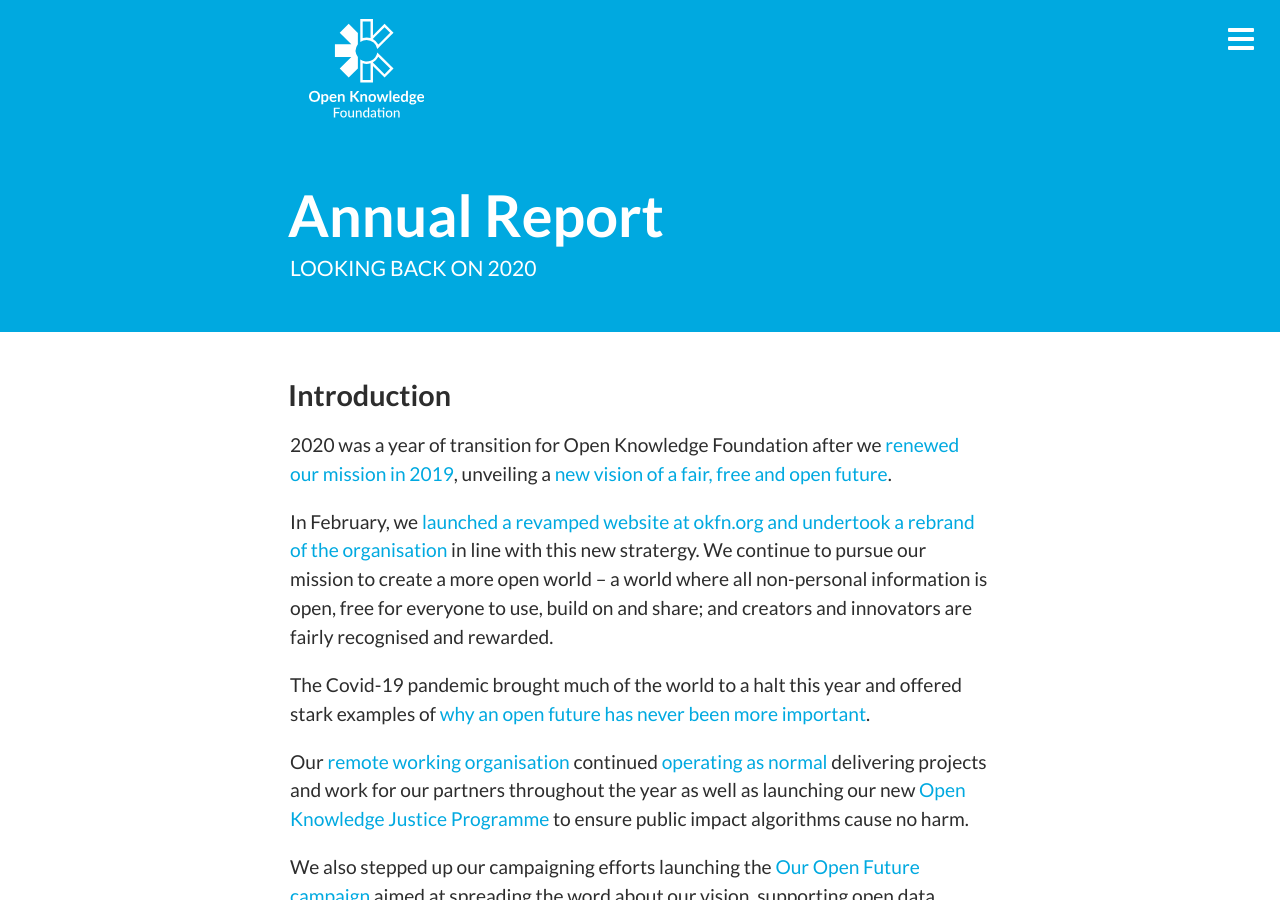
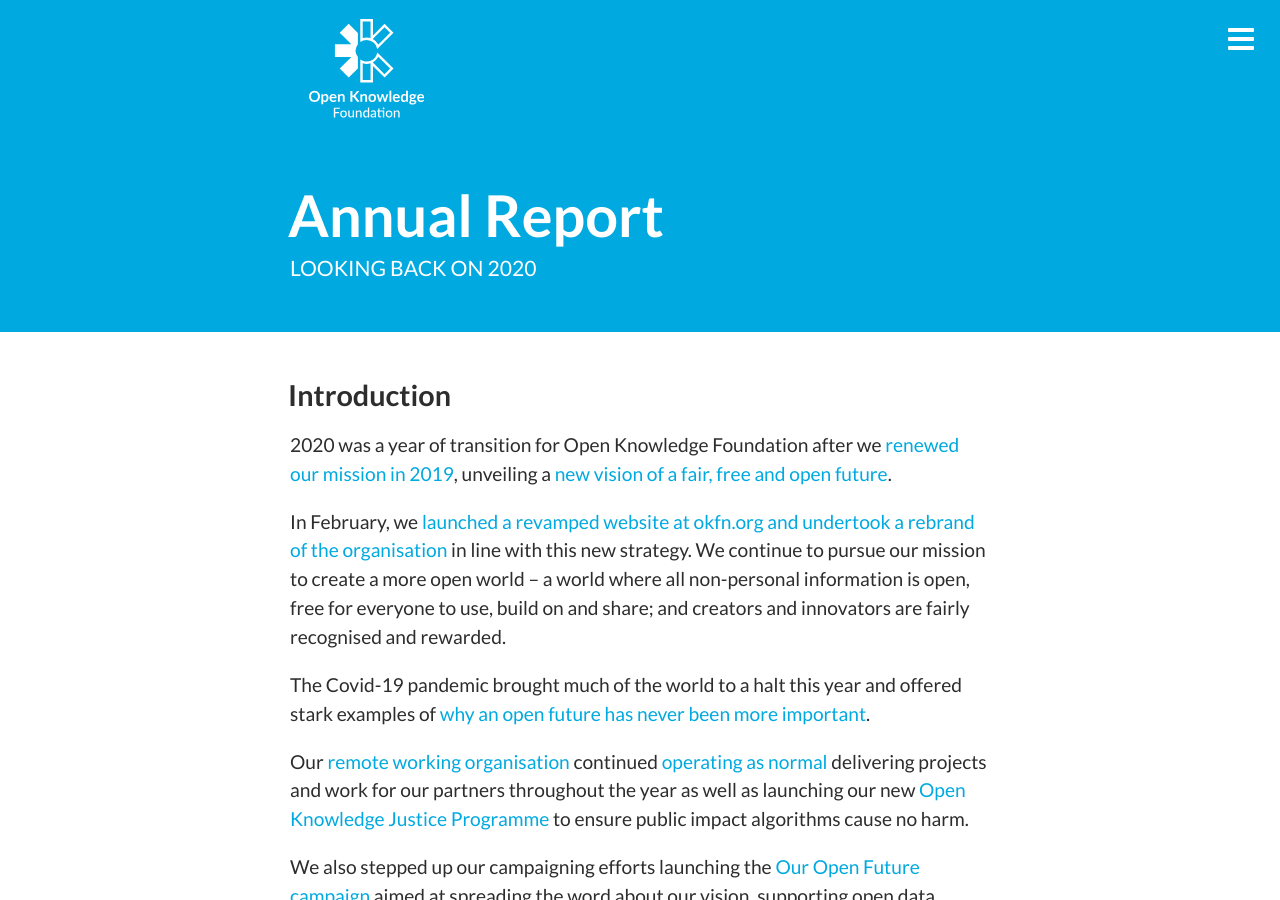
Before and after one commit to okfn/annual-report-2020, a Jekyll site: the page built from index.html, in a window 1280 px wide and 900 px high. Built offline with Jekyll 4.4.1, drawn with Linux system fonts in a browser that asks for light colours; some web fonts are replaced.

Commit message:
Fix strategy typo

```diff
--- a/_data/content.yml
+++ b/_data/content.yml
@@ -3,7 +3,7 @@
 
     2020 was a year of transition for Open Knowledge Foundation after we [renewed our mission in 2019](https://2019.okfn.org/), unveiling a [new vision of a fair, free and open future](https://blog.okfn.org/2019/05/20/for-a-fair-free-and-open-future-celebrating-15-years-of-the-open-knowledge-foundation/).
 
-    In February, we [launched a revamped website at okfn.org and undertook a rebrand of the organisation](https://blog.okfn.org/2020/02/11/unveiling-the-new-okfn-org-website-blog-and-logo/) in line with this new stratergy. We continue to pursue our mission to create a more open world – a world where all non-personal information is open, free for everyone to use, build on and share; and creators and innovators are fairly recognised and rewarded.
+    In February, we [launched a revamped website at okfn.org and undertook a rebrand of the organisation](https://blog.okfn.org/2020/02/11/unveiling-the-new-okfn-org-website-blog-and-logo/) in line with this new strategy. We continue to pursue our mission to create a more open world – a world where all non-personal information is open, free for everyone to use, build on and share; and creators and innovators are fairly recognised and rewarded.
 
     The Covid-19 pandemic brought much of the world to a halt this year and offered stark examples of [why an open future has never been more important](https://blog.okfn.org/2020/04/16/coronavirus-why-an-open-future-has-never-been-more-important/).
 
```
